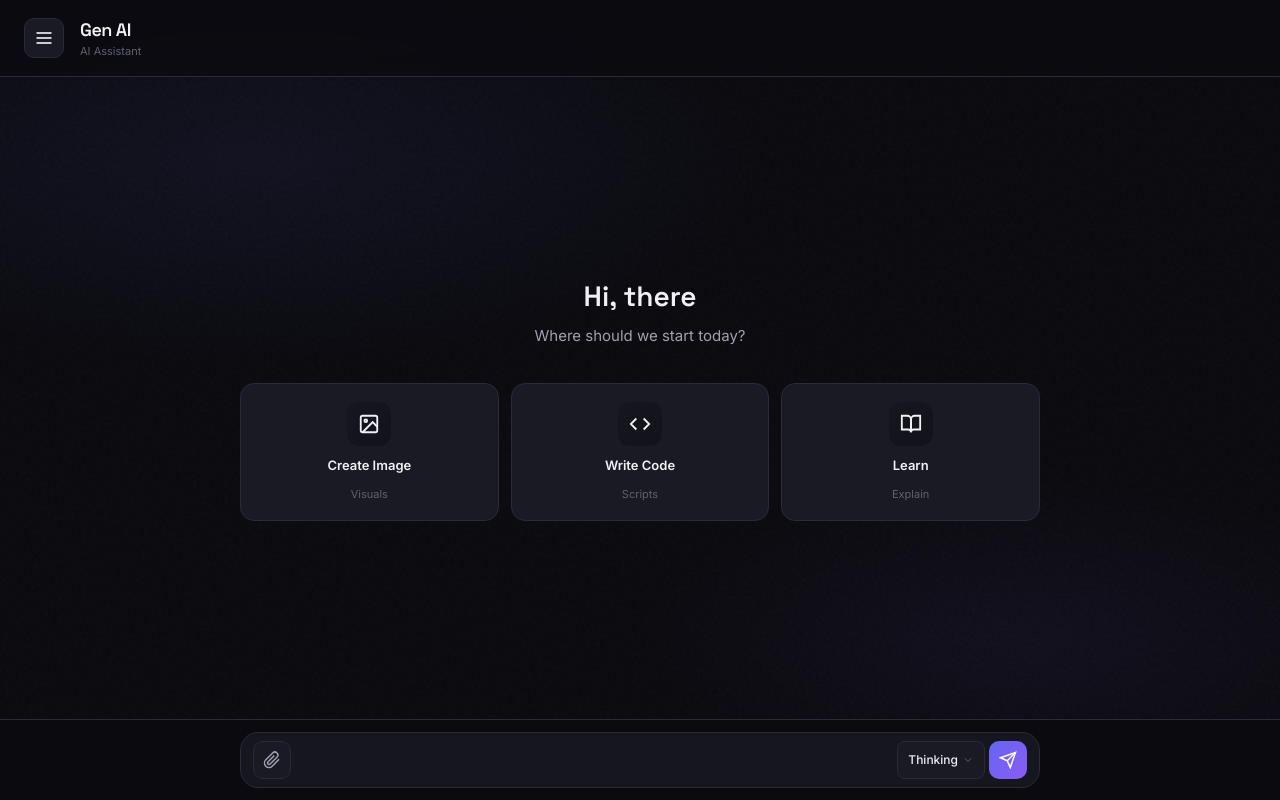
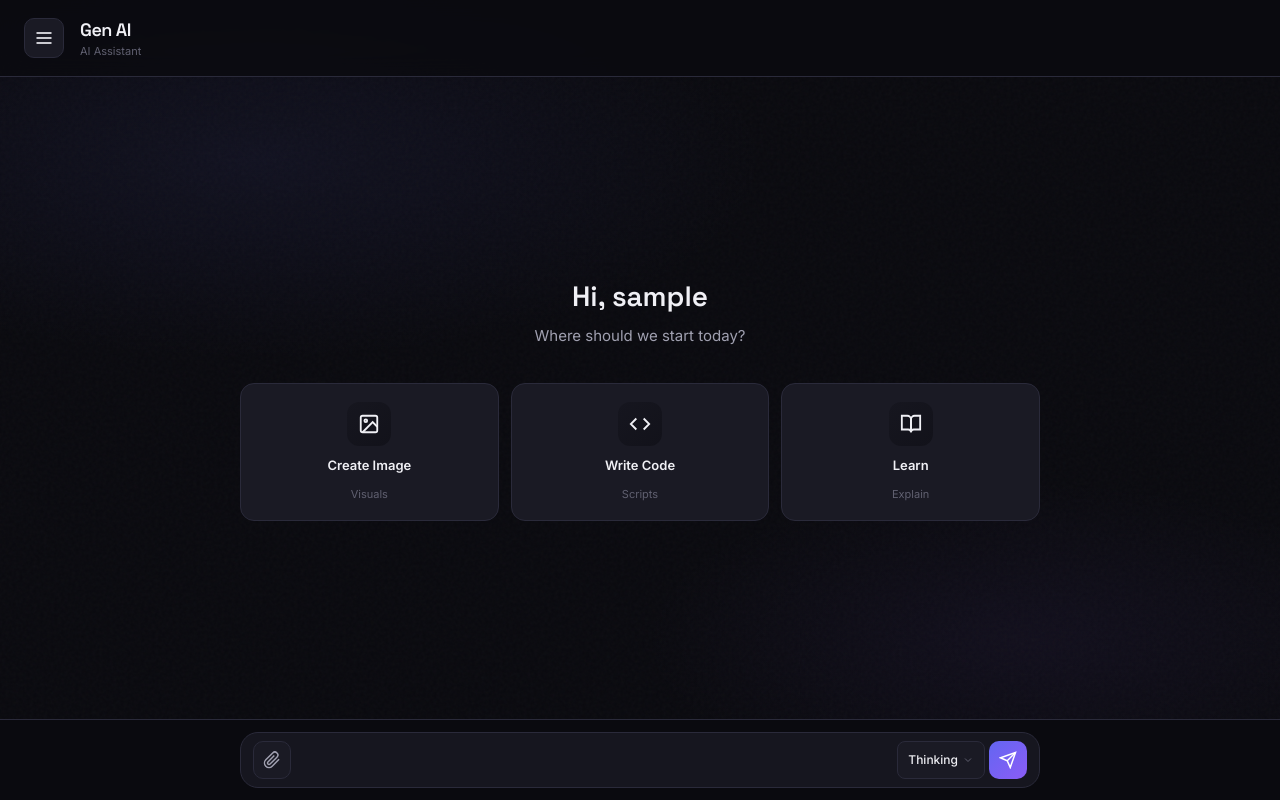
Before and after one commit to koushikhub007/Gen-AI, a Flask app: template templates/index.html in a window 1280 px wide. Run offline with Flask 3, Linux system fonts and the light colour scheme; the template is opened without the code that fills it: most values are stand-ins (such as "Sample title", 1, 10 or a date in 2020); some libraries are stand-ins or nearby versions.

Commit message:
Personalize greeting with username

```diff
--- a/templates/index.html
+++ b/templates/index.html
@@ -359,7 +359,7 @@
 
     <div class="chat-container" id="chatContainer">
       <div class="home-screen" id="homeScreen">
-        <h2 class="greeting">Hi, there</h2>
+        <h2 class="greeting">Hi, {{ username }}</h2>
         <p class="greeting-sub">Where should we start today?</p>
         <div class="quick-actions" id="quickActions"></div>
       </div>
```
